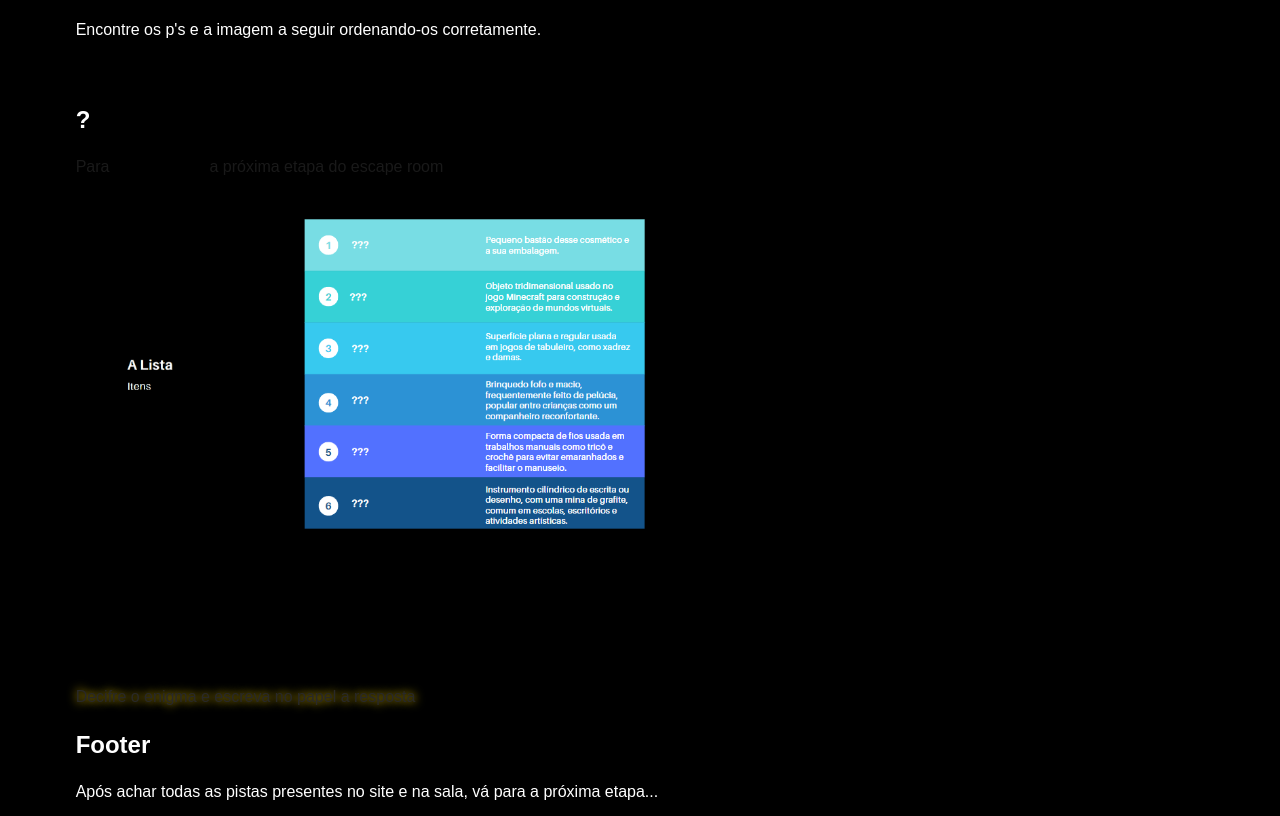
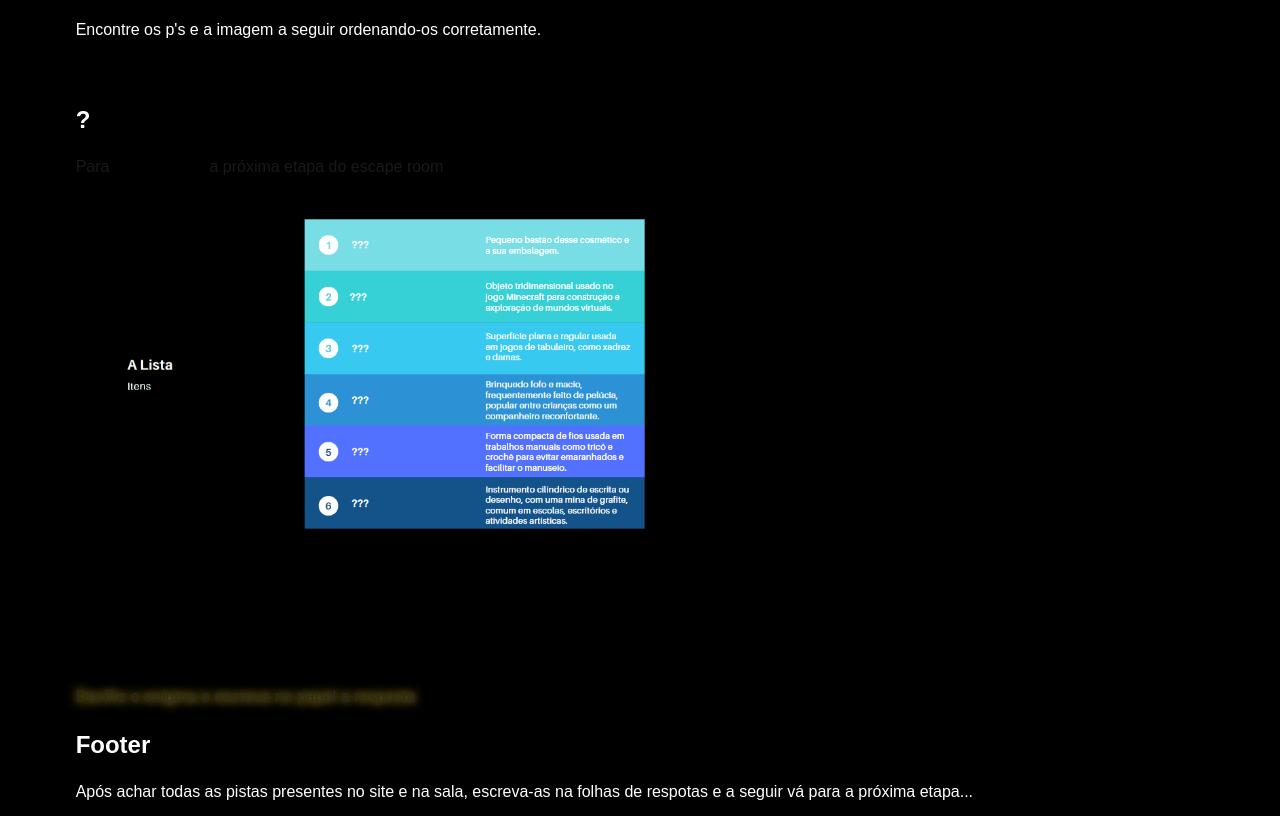
Before and after one commit to gabrielgarcia05/Backyardigans, a plain HTML site: page EscapeRoom/index.html in a window 1280 px wide. Shown: the part 104-920 px from the top of the page. Drawn offline with Linux system fonts and the light colour scheme.

Commit message:
Add files via upload

```diff
--- a/EscapeRoom/index.html
+++ b/EscapeRoom/index.html
@@ -39,7 +39,7 @@
     </div>
     <footer class="f1">
         <h2>Footer</h2>
-        <p>Após achar todas as pistas presentes no site e na sala, vá para a próxima etapa...</p>
+        <p>Após achar todas as pistas presentes no site e na sala, escreva-as na folhas de respotas e a seguir vá para a próxima etapa...</p>
     </footer>
     <container>
         <br>
```
